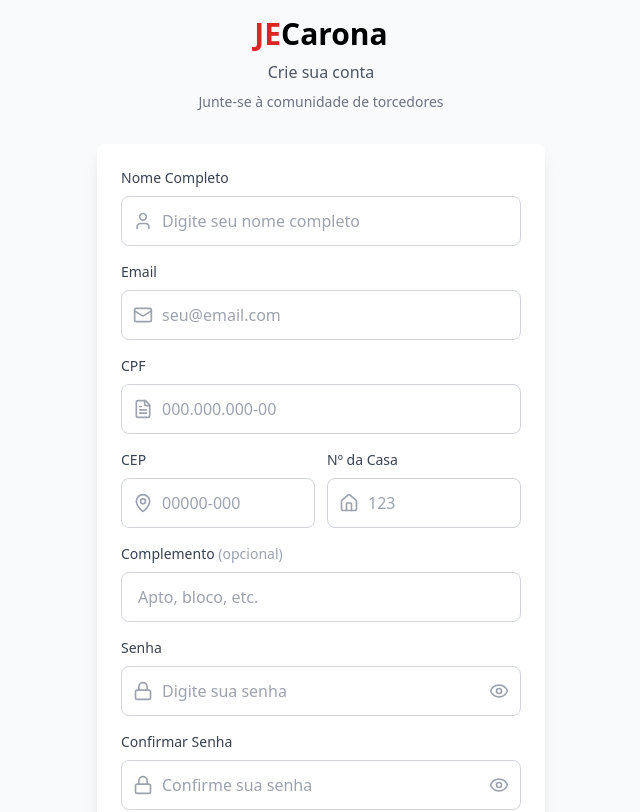
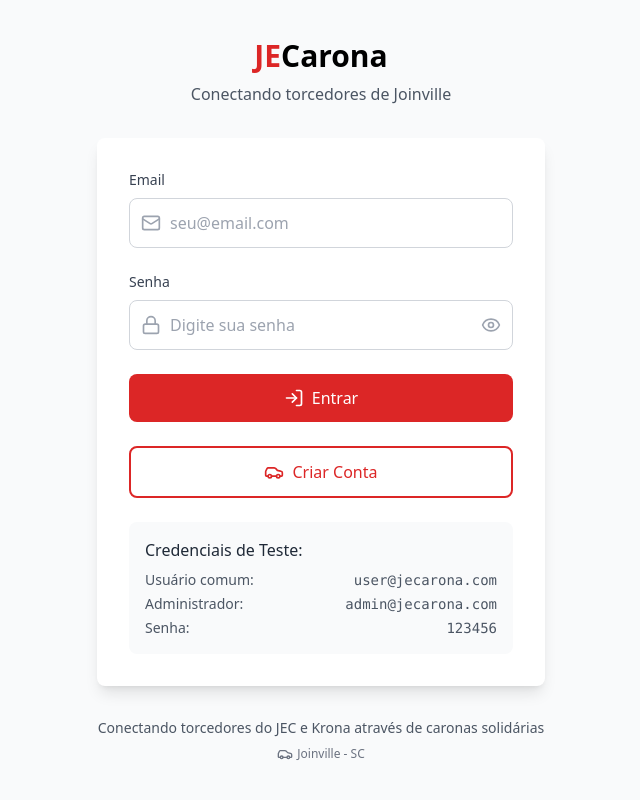
Before and after one commit to Gustavolskw/Start_up_VoiceLearn, a React (Vite) app: page / in a window 1280 px wide. Shown: the top 812 px of the page, without its empty margins (319-959 px from the left). Built offline with nearby package versions, Linux system fonts and the light colour scheme.

Commit message:
tela de cadastro

```diff
--- a/src/App.jsx
+++ b/src/App.jsx
@@ -1,31 +1,20 @@
 import React, { useState } from 'react';
 import {
-  User,
+  Car,
   Mail,
   Lock,
   Eye,
   EyeOff,
   AlertCircle,
-  UserPlus,
-  MapPin,
-  Home,
-  FileText,
-  ArrowLeft
+  LogIn
 } from 'lucide-react';
 
-const JECaronaRegister = () => {
+const JECaronaLogin = () => {
   const [formData, setFormData] = useState({
-    name: '',
     email: '',
-    cpf: '',
-    cep: '',
-    houseNumber: '',
-    complement: '',
-    password: '',
-    confirmPassword: ''
+    password: ''
   });
   const [showPassword, setShowPassword] = useState(false);
-  const [showConfirmPassword, setShowConfirmPassword] = useState(false);
   const [errors, setErrors] = useState({});
   const [isLoading, setIsLoading] = useState(false);
 
@@ -38,66 +27,14 @@ const JECaronaRegister = () => {
     }
   };
 
-  // Format CPF
-  const formatCPF = (value) => {
-    const cleaned = value.replace(/\D/g, '');
-    const formatted = cleaned.replace(/(\d{3})(\d{3})(\d{3})(\d{2})/, '$1.$2.$3-$4');
-    return formatted;
-  };
-
-  // Format CEP
-  const formatCEP = (value) => {
-    const cleaned = value.replace(/\D/g, '');
-    const formatted = cleaned.replace(/(\d{5})(\d{3})/, '$1-$2');
-    return formatted;
-  };
-
-  // Handle CPF input
-  const handleCPFChange = (value) => {
-    const formatted = formatCPF(value);
-    if (formatted.replace(/\D/g, '').length <= 11) {
-      handleInputChange('cpf', formatted);
-    }
-  };
-
-  // Handle CEP input
-  const handleCEPChange = (value) => {
-    const formatted = formatCEP(value);
-    if (formatted.replace(/\D/g, '').length <= 8) {
-      handleInputChange('cep', formatted);
-    }
-  };
-
   // Validate form
   const validateForm = () => {
     const newErrors = {};
-
-    if (!formData.name.trim()) {
-      newErrors.name = 'Nome é obrigatório';
-    }
 
     if (!formData.email.trim()) {
       newErrors.email = 'Email é obrigatório';
     } else if (!/^[^\s@]+@[^\s@]+\.[^\s@]+$/.test(formData.email)) {
       newErrors.email = 'Email inválido';
-    }
-
-    const cpfNumbers = formData.cpf.replace(/\D/g, '');
-    if (!cpfNumbers) {
-      newErrors.cpf = 'CPF é obrigatório';
-    } else if (cpfNumbers.length !== 11) {
-      newErrors.cpf = 'CPF deve ter 11 dígitos';
-    }
-
-    const cepNumbers = formData.cep.replace(/\D/g, '');
-    if (!cepNumbers) {
-      newErrors.cep = 'CEP é obrigatório';
-    } else if (cepNumbers.length !== 8) {
-      newErrors.cep = 'CEP deve ter 8 dígitos';
-    }
-
-    if (!formData.houseNumber.trim()) {
-      newErrors.houseNumber = 'Número da casa é obrigatório';
     }
 
     if (!formData.password.trim()) {
@@ -106,53 +43,49 @@ const JECaronaRegister = () => {
       newErrors.password = 'Senha deve ter pelo menos 6 caracteres';
     }
 
-    if (!formData.confirmPassword.trim()) {
-      newErrors.confirmPassword = 'Confirmação de senha é obrigatória';
-    } else if (formData.password !== formData.confirmPassword) {
-      newErrors.confirmPassword = 'Senhas não coincidem';
-    }
-
     setErrors(newErrors);
     return Object.keys(newErrors).length === 0;
   };
 
-  // Handle register
-  const handleRegister = async () => {
+  // Handle login
+  const handleLogin = async () => {
     if (!validateForm()) return;
 
     setIsLoading(true);
 
     try {
-      // Simulate API call: POST /auth/register
-      await new Promise(resolve => setTimeout(resolve, 2000));
+      // Simulate API call: POST /auth/login
+      await new Promise(resolve => setTimeout(resolve, 1500));
 
-      console.log('API Call: POST /auth/register', formData);
-
-      alert('Cadastro realizado com sucesso! Redirecionando para login...');
-
-      // Reset form
-      setFormData({
-        name: '',
-        email: '',
-        cpf: '',
-        cep: '',
-        houseNumber: '',
-        complement: '',
-        password: '',
-        confirmPassword: ''
+      console.log('API Call: POST /auth/login', {
+        email: formData.email,
+        password: formData.password
       });
 
+      // Mock response based on email to simulate different user types
+      const userType = formData.email.includes('admin') ? 'admin' : 'user';
+
+      if (userType === 'admin') {
+        alert('Login realizado! Redirecionando para Painel de Moderação...');
+        console.log('Redirecionando para: /admin/dashboard');
+      } else {
+        alert('Login realizado! Redirecionando para Dashboard...');
+        console.log('Redirecionando para: /dashboard');
+      }
+
     } catch (error) {
-      console.error('Erro no cadastro:', error);
-      setErrors({ general: 'Erro ao realizar cadastro. Tente novamente.' });
+      console.error('Erro no login:', error);
+      setErrors({ general: 'Erro ao fazer login. Tente novamente.' });
     } finally {
       setIsLoading(false);
     }
   };
 
-  // Handle back to login
-  const handleBackToLogin = () => {
-    alert('Voltando para tela de login...');
+  // Handle enter key
+  const handleKeyPress = (e) => {
+    if (e.key === 'Enter') {
+      handleLogin();
+    }
   };
 
   return (
@@ -164,17 +97,14 @@ const JECaronaRegister = () => {
             <span className="text-red-600">JE</span>
             <span className="text-black">Carona</span>
           </h2>
-          <p className="text-gray-600 mb-2">
-            Crie sua conta
-          </p>
-          <p className="text-sm text-gray-500">
-            Junte-se à comunidade de torcedores
+          <p className="text-gray-600 mb-8">
+            Conectando torcedores de Joinville
           </p>
         </div>
 
-        {/* Register Form */}
-        <div className="bg-white rounded-lg shadow-lg p-6">
-          <div className="space-y-4">
+        {/* Login Form */}
+        <div className="bg-white rounded-lg shadow-lg p-8">
+          <div className="space-y-6">
             {/* General Error */}
             {errors.general && (
               <div className="bg-red-50 border border-red-200 rounded-lg p-3 flex items-center">
@@ -182,33 +112,6 @@ const JECaronaRegister = () => {
                 <span className="text-red-600 text-sm">{errors.general}</span>
               </div>
             )}
-
-            {/* Name Field */}
-            <div>
-              <label className="block text-sm font-medium text-gray-700 mb-2">
-                Nome Completo
-              </label>
-              <div className="relative">
-                <div className="absolute inset-y-0 left-0 pl-3 flex items-center pointer-events-none">
-                  <User className="h-5 w-5 text-gray-400" />
-                </div>
-                <input
-                  type="text"
-                  value={formData.name}
-                  onChange={(e) => handleInputChange('name', e.target.value)}
-                  placeholder="Digite seu nome completo"
-                  className={`w-full pl-10 pr-4 py-3 border rounded-lg focus:outline-none focus:ring-2 focus:ring-red-500 focus:border-red-500 ${
-                    errors.name ? 'border-red-500 bg-red-50' : 'border-gray-300'
-                  }`}
-                />
-              </div>
-              {errors.name && (
-                <p className="text-red-600 text-sm mt-1 flex items-center">
-                  <AlertCircle className="w-4 h-4 mr-1" />
-                  {errors.name}
-                </p>
-              )}
-            </div>
 
             {/* Email Field */}
             <div>
@@ -223,6 +126,7 @@ const JECaronaRegister = () => {
                   type="email"
                   value={formData.email}
                   onChange={(e) => handleInputChange('email', e.target.value)}
+                  onKeyPress={handleKeyPress}
                   placeholder="seu@email.com"
                   className={`w-full pl-10 pr-4 py-3 border rounded-lg focus:outline-none focus:ring-2 focus:ring-red-500 focus:border-red-500 ${
                     errors.email ? 'border-red-500 bg-red-50' : 'border-gray-300'
@@ -235,102 +139,6 @@ const JECaronaRegister = () => {
                   {errors.email}
                 </p>
               )}
-            </div>
-
-            {/* CPF Field */}
-            <div>
-              <label className="block text-sm font-medium text-gray-700 mb-2">
-                CPF
-              </label>
-              <div className="relative">
-                <div className="absolute inset-y-0 left-0 pl-3 flex items-center pointer-events-none">
-                  <FileText className="h-5 w-5 text-gray-400" />
-                </div>
-                <input
-                  type="text"
-                  value={formData.cpf}
-                  onChange={(e) => handleCPFChange(e.target.value)}
-                  placeholder="000.000.000-00"
-                  className={`w-full pl-10 pr-4 py-3 border rounded-lg focus:outline-none focus:ring-2 focus:ring-red-500 focus:border-red-500 ${
-                    errors.cpf ? 'border-red-500 bg-red-50' : 'border-gray-300'
-                  }`}
-                />
-              </div>
-              {errors.cpf && (
-                <p className="text-red-600 text-sm mt-1 flex items-center">
-                  <AlertCircle className="w-4 h-4 mr-1" />
-                  {errors.cpf}
-                </p>
-              )}
-            </div>
-
-            {/* CEP and House Number */}
-            <div className="grid grid-cols-2 gap-3">
-              <div>
-                <label className="block text-sm font-medium text-gray-700 mb-2">
-                  CEP
-                </label>
-                <div className="relative">
-                  <div className="absolute inset-y-0 left-0 pl-3 flex items-center pointer-events-none">
-                    <MapPin className="h-5 w-5 text-gray-400" />
-                  </div>
-                  <input
-                    type="text"
-                    value={formData.cep}
-                    onChange={(e) => handleCEPChange(e.target.value)}
-                    placeholder="00000-000"
-                    className={`w-full pl-10 pr-4 py-3 border rounded-lg focus:outline-none focus:ring-2 focus:ring-red-500 focus:border-red-500 ${
-                      errors.cep ? 'border-red-500 bg-red-50' : 'border-gray-300'
-                    }`}
-                  />
-                </div>
-                {errors.cep && (
-                  <p className="text-red-600 text-sm mt-1 flex items-center">
-                    <AlertCircle className="w-4 h-4 mr-1" />
-                    {errors.cep}
-                  </p>
-                )}
-              </div>
-
-              <div>
-                <label className="block text-sm font-medium text-gray-700 mb-2">
-                  Nº da Casa
-                </label>
-                <div className="relative">
-                  <div className="absolute inset-y-0 left-0 pl-3 flex items-center pointer-events-none">
-                    <Home className="h-5 w-5 text-gray-400" />
-                  </div>
-                  <input
-                    type="text"
-                    value={formData.houseNumber}
-                    onChange={(e) => handleInputChange('houseNumber', e.target.value)}
-                    placeholder="123"
-                    className={`w-full pl-10 pr-4 py-3 border rounded-lg focus:outline-none focus:ring-2 focus:ring-red-500 focus:border-red-500 ${
-                      errors.houseNumber ? 'border-red-500 bg-red-50' : 'border-gray-300'
-                    }`}
-                  />
-                </div>
-                {errors.houseNumber && (
-                  <p className="text-red-600 text-sm mt-1 flex items-center">
-                    <AlertCircle className="w-4 h-4 mr-1" />
-                    {errors.houseNumber}
-                  </p>
-                )}
-              </div>
-            </div>
-
-            {/* Complement Field */}
-            <div>
-              <label className="block text-sm font-medium text-gray-700 mb-2">
-                Complemento <span className="text-gray-400">(opcional)</span>
-              </label>
-              <input
-                type="text"
-                value={formData.complement}
-                onChange={(e) => handleInputChange('complement', e.target.value)}
-                placeholder="Apto, bloco, etc."
-                className="w-full px-4 py-3 border border-gray-300 rounded-lg focus:outline-none focus:ring-2 focus:ring-red-500 focus:border-red-500"
-              />
             </div>
 
             {/* Password Field */}
@@ -346,6 +154,7 @@ const JECaronaRegister = () => {
                   type={showPassword ? 'text' : 'password'}
                   value={formData.password}
                   onChange={(e) => handleInputChange('password', e.target.value)}
+                  onKeyPress={handleKeyPress}
                   placeholder="Digite sua senha"
                   className={`w-full pl-10 pr-12 py-3 border rounded-lg focus:outline-none focus:ring-2 focus:ring-red-500 focus:border-red-500 ${
                     errors.password ? 'border-red-500 bg-red-50' : 'border-gray-300'
@@ -371,83 +180,68 @@ const JECaronaRegister = () => {
               )}
             </div>
 
-            {/* Confirm Password Field */}
-            <div>
-              <label className="block text-sm font-medium text-gray-700 mb-2">
-                Confirmar Senha
-              </label>
-              <div className="relative">
-                <div className="absolute inset-y-0 left-0 pl-3 flex items-center pointer-events-none">
-                  <Lock className="h-5 w-5 text-gray-400" />
-                </div>
-                <input
-                  type={showConfirmPassword ? 'text' : 'password'}
-                  value={formData.confirmPassword}
-                  onChange={(e) => handleInputChange('confirmPassword', e.target.value)}
-                  placeholder="Confirme sua senha"
-                  className={`w-full pl-10 pr-12 py-3 border rounded-lg focus:outline-none focus:ring-2 focus:ring-red-500 focus:border-red-500 ${
-                    errors.confirmPassword ? 'border-red-500 bg-red-50' : 'border-gray-300'
-                  }`}
-                />
-                <button
-                  type="button"
-                  onClick={() => setShowConfirmPassword(!showConfirmPassword)}
-                  className="absolute inset-y-0 right-0 pr-3 flex items-center"
-                >
-                  {showConfirmPassword ? (
-                    <EyeOff className="h-5 w-5 text-gray-400 hover:text-gray-600" />
-                  ) : (
-                    <Eye className="h-5 w-5 text-gray-400 hover:text-gray-600" />
-                  )}
-                </button>
-              </div>
-              {errors.confirmPassword && (
-                <p className="text-red-600 text-sm mt-1 flex items-center">
-                  <AlertCircle className="w-4 h-4 mr-1" />
-                  {errors.confirmPassword}
-                </p>
-              )}
-            </div>
-
-            {/* Register Button */}
+            {/* Login Button */}
             <button
-              onClick={handleRegister}
+              onClick={handleLogin}
               disabled={isLoading}
               className="w-full bg-red-600 text-white py-3 px-4 rounded-lg hover:bg-red-700 focus:outline-none focus:ring-2 focus:ring-red-500 focus:ring-offset-2 transition-colors font-medium disabled:opacity-50 disabled:cursor-not-allowed flex items-center justify-center"
             >
               {isLoading ? (
                 <>
                   <div className="animate-spin rounded-full h-5 w-5 border-b-2 border-white mr-2"></div>
-                  Criando conta...
+                  Entrando...
                 </>
               ) : (
                 <>
-                  <UserPlus className="w-5 h-5 mr-2" />
-                  Criar Conta
+                  <LogIn className="w-5 h-5 mr-2" />
+                  Entrar
                 </>
               )}
             </button>
 
-            {/* Back to Login */}
+            {/* Register Button */}
             <button
-              onClick={handleBackToLogin}
+              onClick={() => alert('Tela de cadastro será implementada!')}
               className="w-full bg-white text-red-600 py-3 px-4 rounded-lg border-2 border-red-600 hover:bg-red-50 focus:outline-none focus:ring-2 focus:ring-red-500 focus:ring-offset-2 transition-colors font-medium flex items-center justify-center"
             >
-              <ArrowLeft className="w-5 h-5 mr-2" />
-              Voltar para Login
+              <Car className="w-5 h-5 mr-2" />
+              Criar Conta
             </button>
+
+            {/* Demo Credentials */}
+            <div className="bg-gray-50 p-4 rounded-lg">
+              <h4 className="font-medium text-gray-800 mb-2">Credenciais de Teste:</h4>
+              <div className="text-sm text-gray-600 space-y-1">
+                <div className="flex justify-between">
+                  <span>Usuário comum:</span>
+                  <span className="font-mono">user@jecarona.com</span>
+                </div>
+                <div className="flex justify-between">
+                  <span>Administrador:</span>
+                  <span className="font-mono">admin@jecarona.com</span>
+                </div>
+                <div className="flex justify-between">
+                  <span>Senha:</span>
+                  <span className="font-mono">123456</span>
+                </div>
+              </div>
+            </div>
           </div>
         </div>
 
         {/* Footer */}
         <div className="text-center">
           <p className="text-sm text-gray-600">
-            Ao criar uma conta, você concorda com nossos termos de uso
+            Conectando torcedores do JEC e Krona através de caronas solidárias
           </p>
+          <div className="flex items-center justify-center mt-2 text-gray-500">
+            <Car className="w-4 h-4 mr-1" />
+            <span className="text-xs">Joinville - SC</span>
+          </div>
         </div>
       </div>
     </div>
   );
 };
 
-export default JECaronaRegister;
+export default JECaronaLogin;
```
